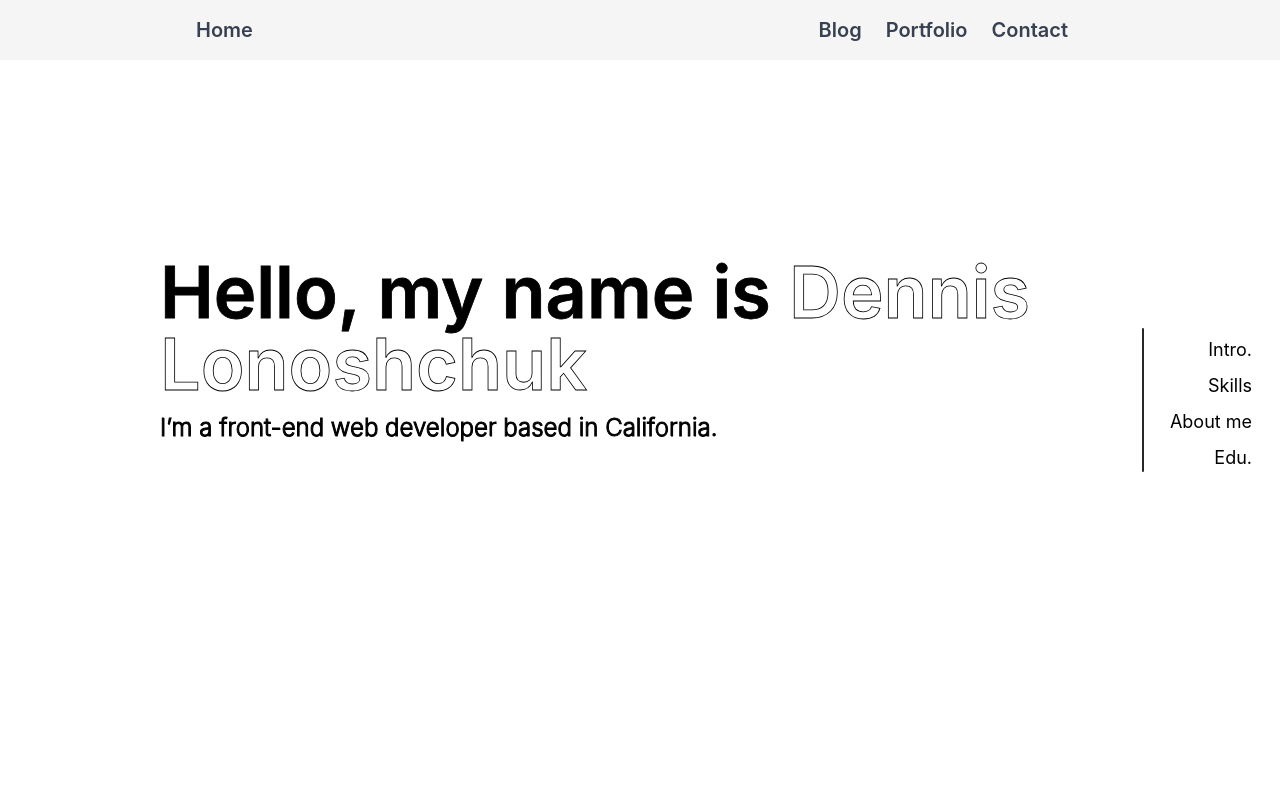
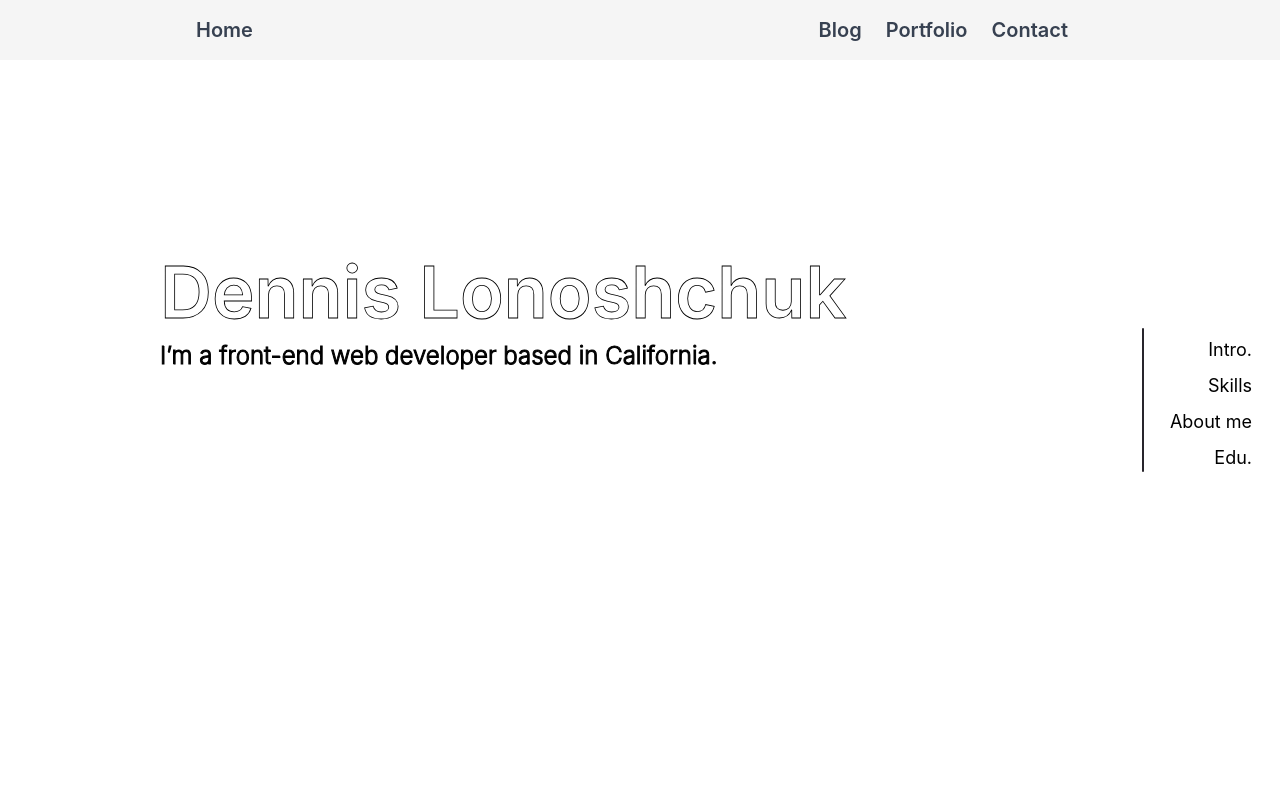
Before and after one commit to laycookie/Portfolio, a Next.js app: page / in a window 1280 px wide. Shown: the top 800 px of the page. Built offline with nearby package versions, Linux system fonts and the light colour scheme.

Commit message:
Type in animation bugged

```diff
--- /dev/null
+++ b/src/app/TypeIn.tsx
@@ -0,0 +1,71 @@
+"use client";
+import Style from "./page.module.css";
+import Link from "next/link";
+import { useEffect, useState } from "react";
+
+type Props = {};
+
+export default function TypeIn({}: Props) {
+  // Animation length in ms
+  const aniLength = 2000;
+  const text: [string, string, string] = [
+    "Hello, my name is",
+    " ",
+    "Dennis Lonoshchuk",
+  ];
+  const fullText = text[0] + text[1] + text[2];
+  const [displayedText, setDisplayedText] = useState<[string, string, string]>([
+    "",
+    "",
+    "",
+  ]);
+
+  useEffect(() => {
+    // log test every 10ms 20 times
+    const iterAmount = fullText.length; // subtract 1 because we start at 0 in the array
+    let nextIter = aniLength / fullText.length;
+    let i = 1;
+    const interval = setInterval(() => {
+      if (i <= text[0].length) {
+        setDisplayedText([fullText.slice(0, i), "", ""]);
+      } else if (i <= text[0].length + text[1].length) {
+        setDisplayedText([
+          displayedText[0],
+          fullText.slice(text[0].length, i),
+          "",
+        ]);
+      } else if (i <= text[0].length + text[1].length + text[2].length) {
+        setDisplayedText([
+          displayedText[0],
+          displayedText[1],
+          fullText.slice(text[0].length + text[1].length, i),
+        ]);
+      }
+      if (i >= iterAmount) {
+        clearInterval(interval);
+      } else {
+        i++;
+      }
+    }, nextIter);
+  }, []);
+
+  return (
+    <>
+      <h1 className="hidden">{fullText}</h1>
+      <p
+        className={`font-semibold text-4xl sm:text-6xl md:text-7xl
+text-stroke-2 pt-[max(76px,32vh)]`}
+      >
+        {displayedText[0] + displayedText[1]}
+        <Link
+          href="/contact"
+          className="text-transparent dark:text-stroke-white text-stroke-black text-stroke-2
+dark:hover:text-white hover:text-black
+transition-all ease-in-out duration-300"
+        >
+          {displayedText[2]}
+        </Link>
+      </p>
+    </>
+  );
+}
--- a/src/app/page.tsx
+++ b/src/app/page.tsx
@@ -6,6 +6,7 @@ import SkillGrid from "./SkillGrid";
 import EduCard from "./EduCard";
 import WriteInTxt from "@/components/WriteInTxt";
 import AboutT from "./AboutT";
+import TypeIn from "./TypeIn";
 import Link from "next/link";
 
 export const metadata: Metadata = {
@@ -37,20 +38,7 @@ export default function Home() {
       <SideNav>
         <main className="contain">
           <section id="Intro." className="h-[100vh]">
-            <h1
-              className="font-semibold text-4xl sm:text-6xl md:text-7xl
-           text-stroke-2 pt-[max(76px,32vh)]"
-            >
-              Hello, my name is{" "}
-              <Link
-                href="/contact"
-                className="text-transparent dark:text-stroke-white text-stroke-black text-stroke-2
-            dark:hover:text-white hover:text-black
-          transition-all ease-in-out duration-300"
-              >
-                Dennis Lonoshchuk
-              </Link>
-            </h1>
+            <TypeIn />
             <WriteInTxt
               text="I’m a front-end web developer based in California."
               className="h-10 w-full mt-4
```
